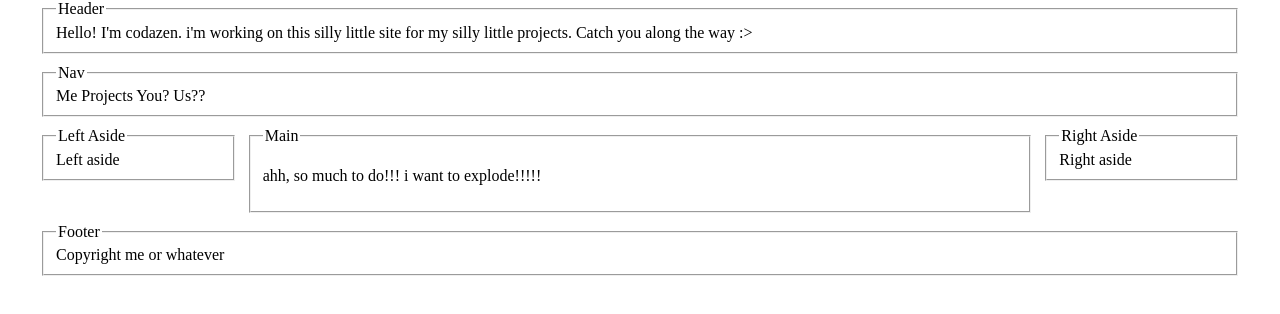
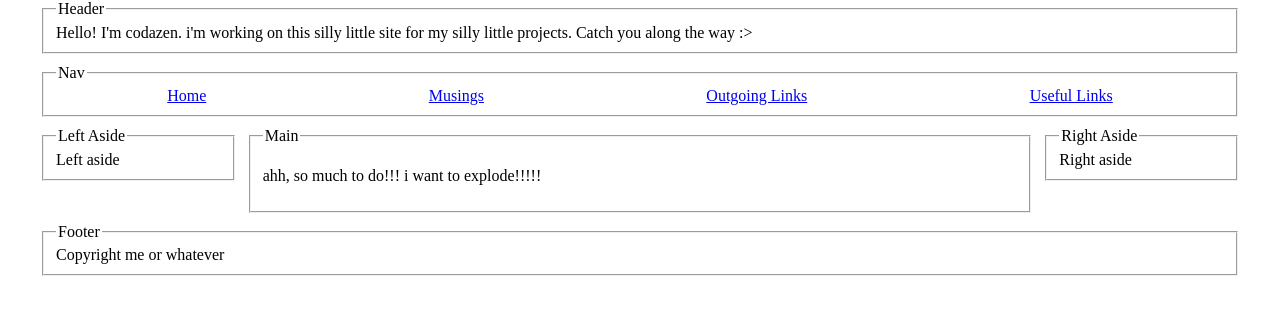
Before and after one commit to codazendev/codazen.dev, an Eleventy site: page content/index.html in a window 1280 px wide. Built offline with nearby package versions, Linux system fonts and the light colour scheme; Eleventy itself is replaced by a stand-in of ours; files that its build step writes are made by us from their sources.

Commit message:
added navbar

```diff
--- a/content/_includes/base.njk
+++ b/content/_includes/base.njk
@@ -22,7 +22,12 @@
             <nav id="layout-nav">
                 <fieldset>
                     <legend>Nav</legend>
-                    Me Projects You? Us??
+                    <ul id="layout-nav-list">
+                        <li class="layout-nav-item"><a href="/">Home</a></li>
+                        <li class="layout-nav-item"><a href="/musings/">Musings</a></li>
+                        <li class="layout-nav-item"><a href="/outgoing-links/">Outgoing Links</a></li>
+                        <li class="layout-nav-item"><a href="/useful-links/">Useful Links</a></li>
+                    </ul>
                 </fieldset>
             </nav>
             <aside id="layout-aside-left">
--- a/css/base.css
+++ b/css/base.css
@@ -30,6 +30,14 @@ body {
     grid-area: nav;
 }
 
+#layout-nav-list {
+    display: flex;
+    justify-content: space-around;
+    list-style-type: none;
+    margin: 0;
+    padding: 0;
+}
+
 #layout-aside-left {
     grid-area: aside-left;
 }
```
